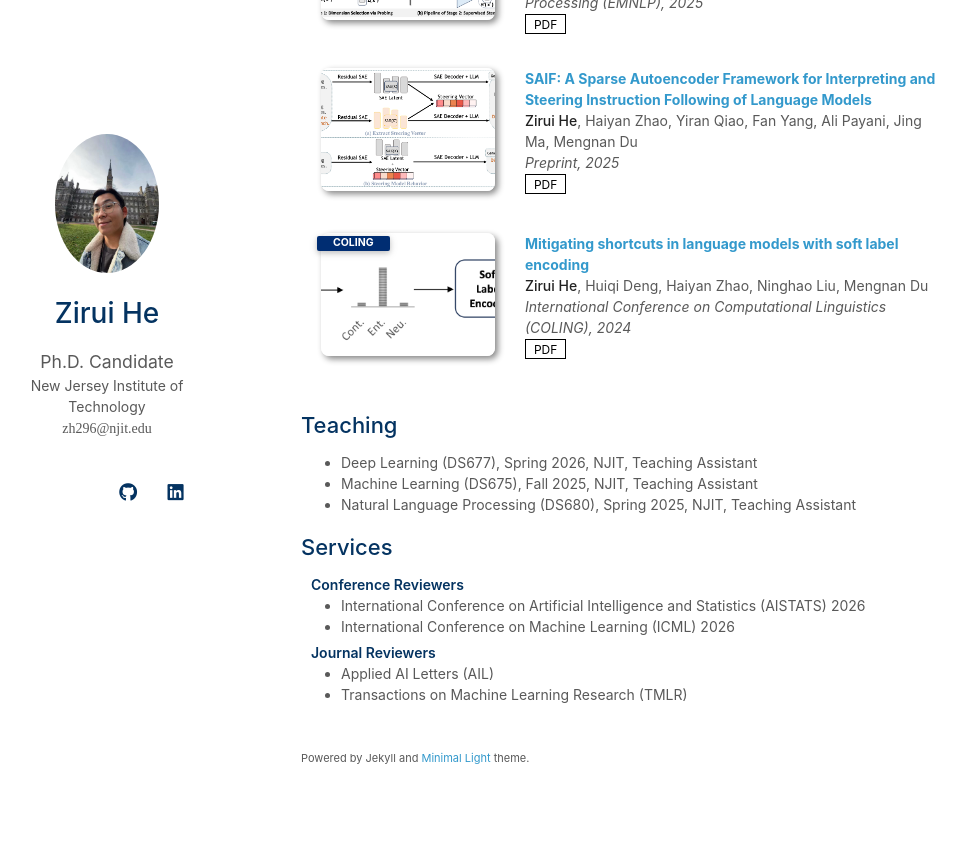
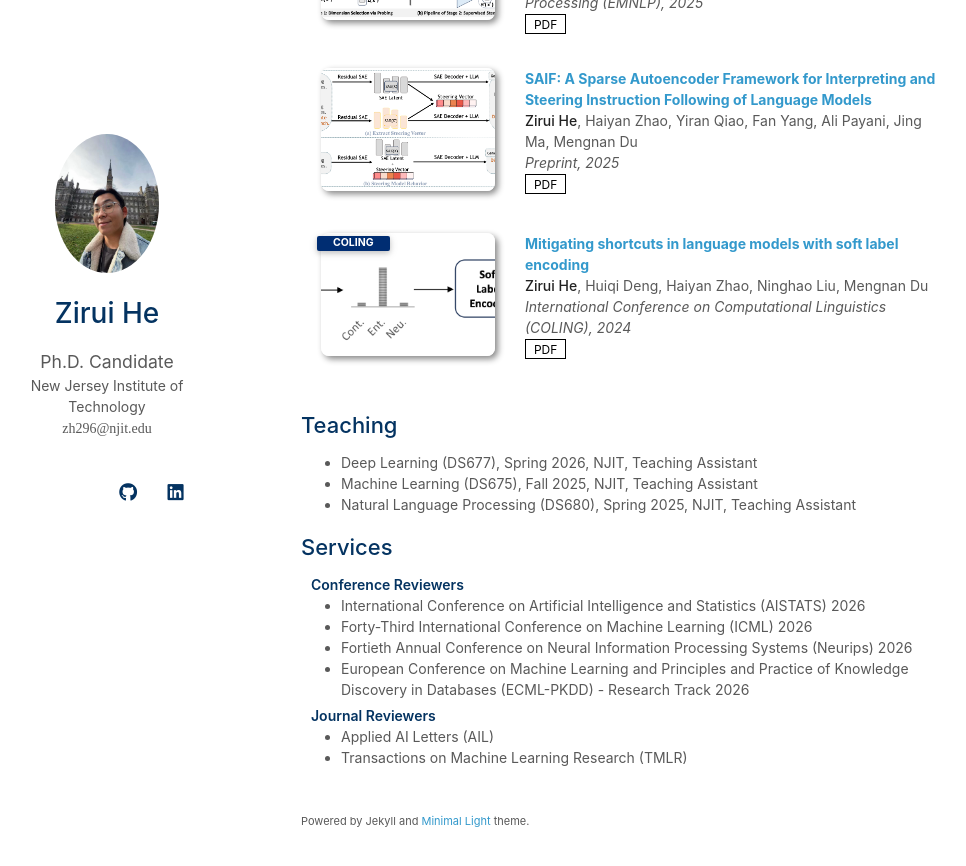
Before and after one commit to Ineedanamehere/Ineedanamehere.github.io, a Jekyll site: the page built from index.md, in a window 1280 px wide and 900 px high, scrolled down 1476 px. Shown: the top 866 px of the window, without its empty margins (169-1135 px from the left). Built offline with Jekyll 4.4.1, drawn with Linux system fonts in a browser that asks for light colours; a style sheet for code colours, icons or effects is not loaded; our own code applies the rules of GitHub Pages for plain Markdown files; before the commit the page ends 2313 px from its top, so only the background shows below that.

Commit message:
Update services.md

```diff
--- a/_includes/services.md
+++ b/_includes/services.md
@@ -4,7 +4,9 @@
 
 <ul style="margin:0 0 5px;">
   <li><a href="https://aistats.org/aistats2026/"><autocolor>International Conference on Artificial Intelligence and Statistics (AISTATS) 2026</autocolor></a></li>
-  <li><a href="https://icml.cc/"><autocolor>International Conference on Machine Learning (ICML) 2026</autocolor></a></li>
+  <li><a href="https://icml.cc/"><autocolor>Forty-Third International Conference on Machine Learning (ICML) 2026</autocolor></a></li>
+  <li><a href="https://neurips.cc"><autocolor>Fortieth Annual Conference on Neural Information Processing Systems (Neurips) 2026</autocolor></a></li>
+  <li><a href=""><autocolor>European Conference on Machine Learning and Principles and Practice of Knowledge Discovery in Databases (ECML-PKDD) - Research Track 2026</autocolor></a></li>
 </ul>
 
 <h4 style="margin:0 10px 0;">Journal Reviewers</h4>
```
